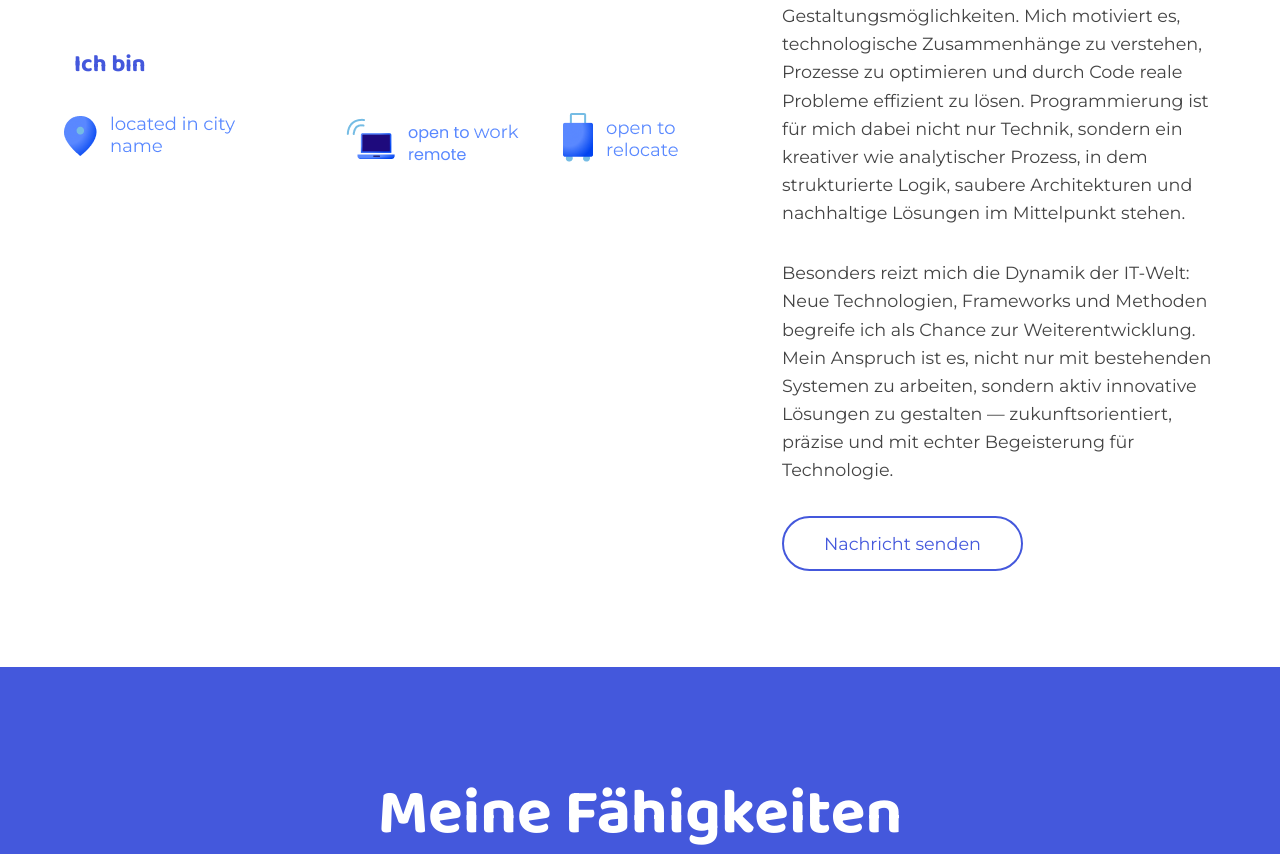
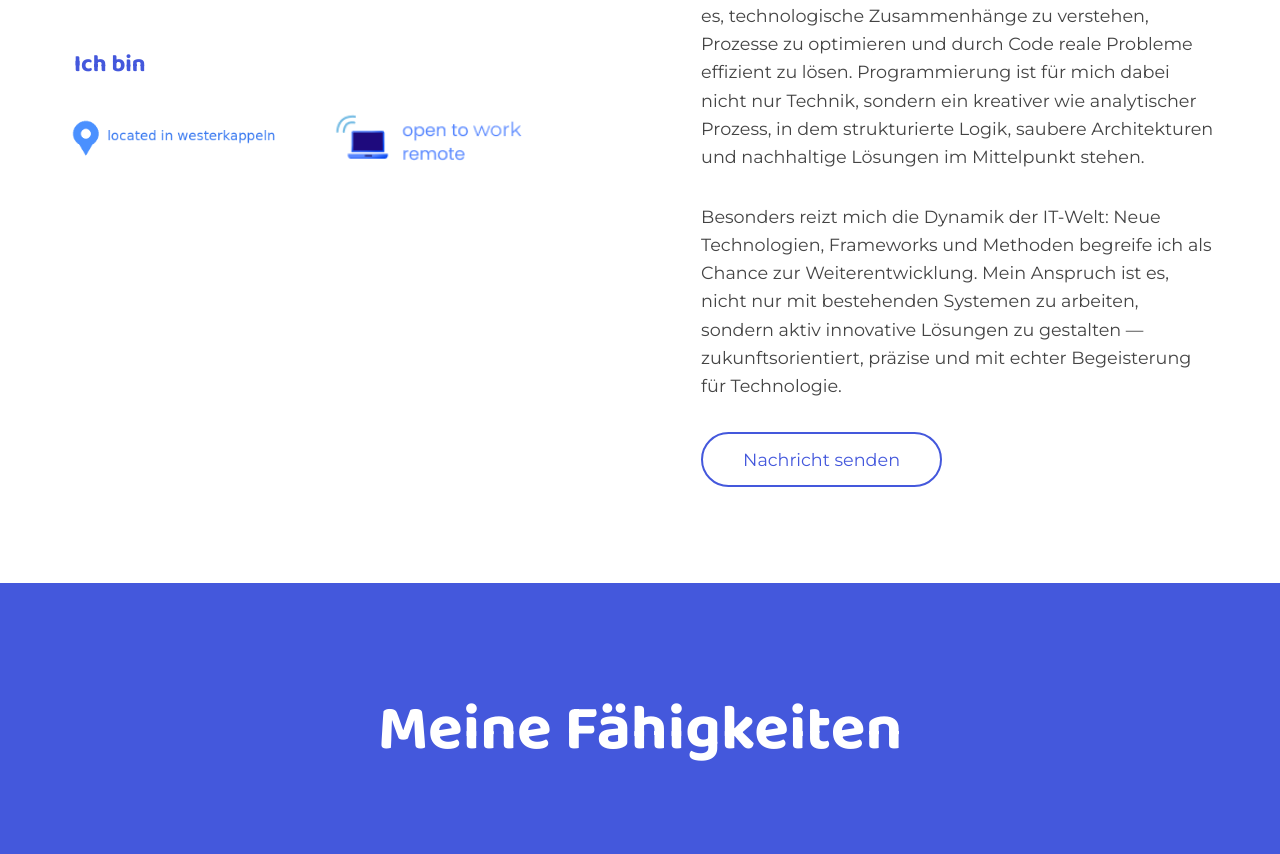
Before and after one commit to KonstantinFenzlein/portfolio, an Angular app: page / in a window 1280 px wide. Shown: the part 1108-1962 px from the top of the page. Built offline with nearby package versions, Linux system fonts and the light colour scheme.

Commit message:
update about-me-page

```diff
--- a/src/app/pages/home/about-me/about-me.html
+++ b/src/app/pages/home/about-me/about-me.html
@@ -11,16 +11,13 @@
 
         <div class="icons-list">
           <div class="icon-item">
-            <img src="images/icon-location.png" alt="Location" />
+            <img src="images/location_westerkappeln.png" alt="Location" />
           </div>
 
           <div class="icon-item">
             <img src="images/icon-remote.png" alt="Remote" />
           </div>
 
-          <div class="icon-item">
-            <img src="images/icon-relocate.png" alt="Relocate" />
-          </div>
         </div>
       </div>
     </div>
--- a/src/app/pages/home/about-me/about-me.scss
+++ b/src/app/pages/home/about-me/about-me.scss
@@ -76,7 +76,7 @@ h2 {
 
   img {
     width: auto;
-    height: auto;
+    height: 55px;
   }
 
   span {
```
Also changed, not shown: public/images/location_westerkappeln.png (added).
